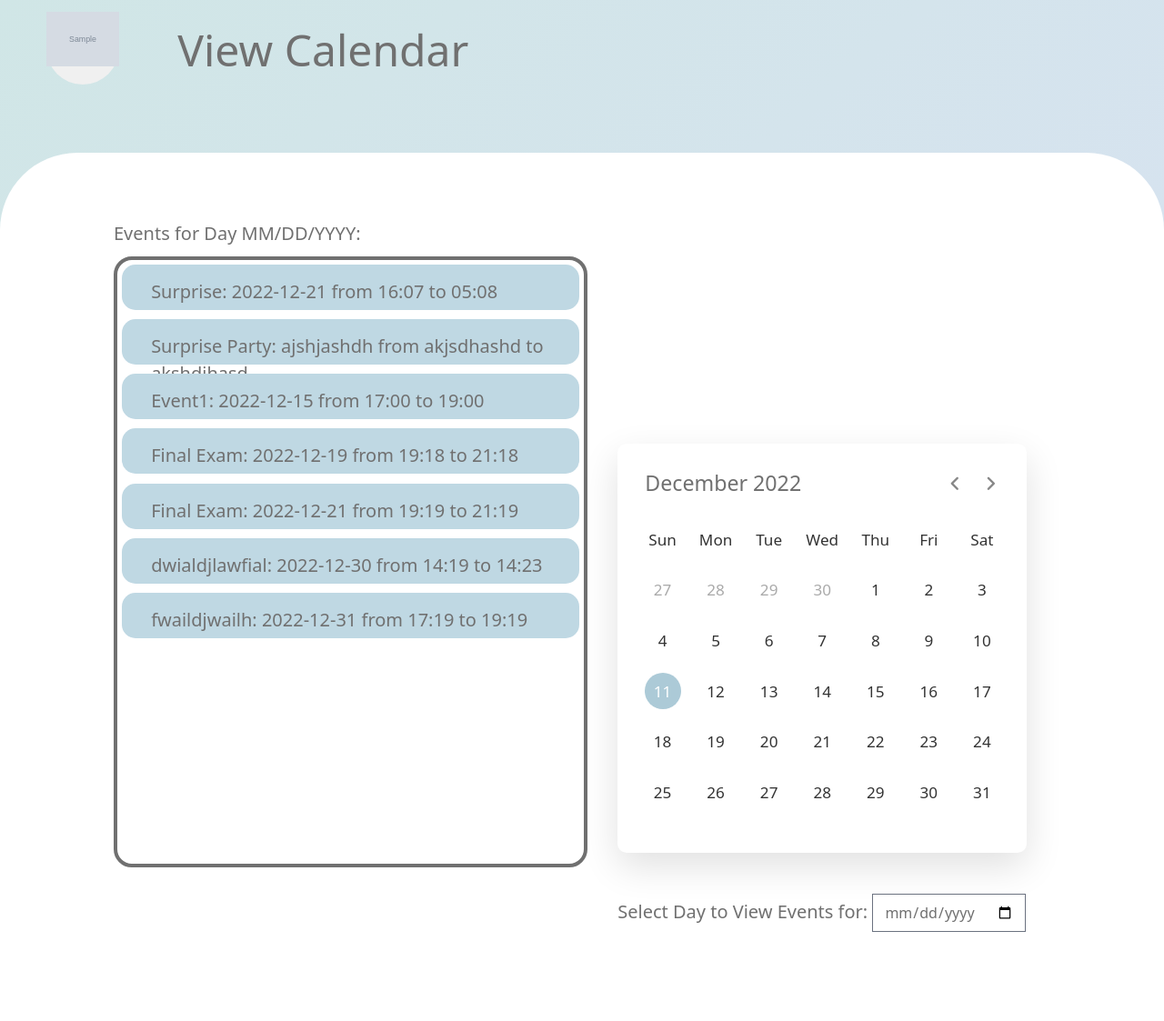
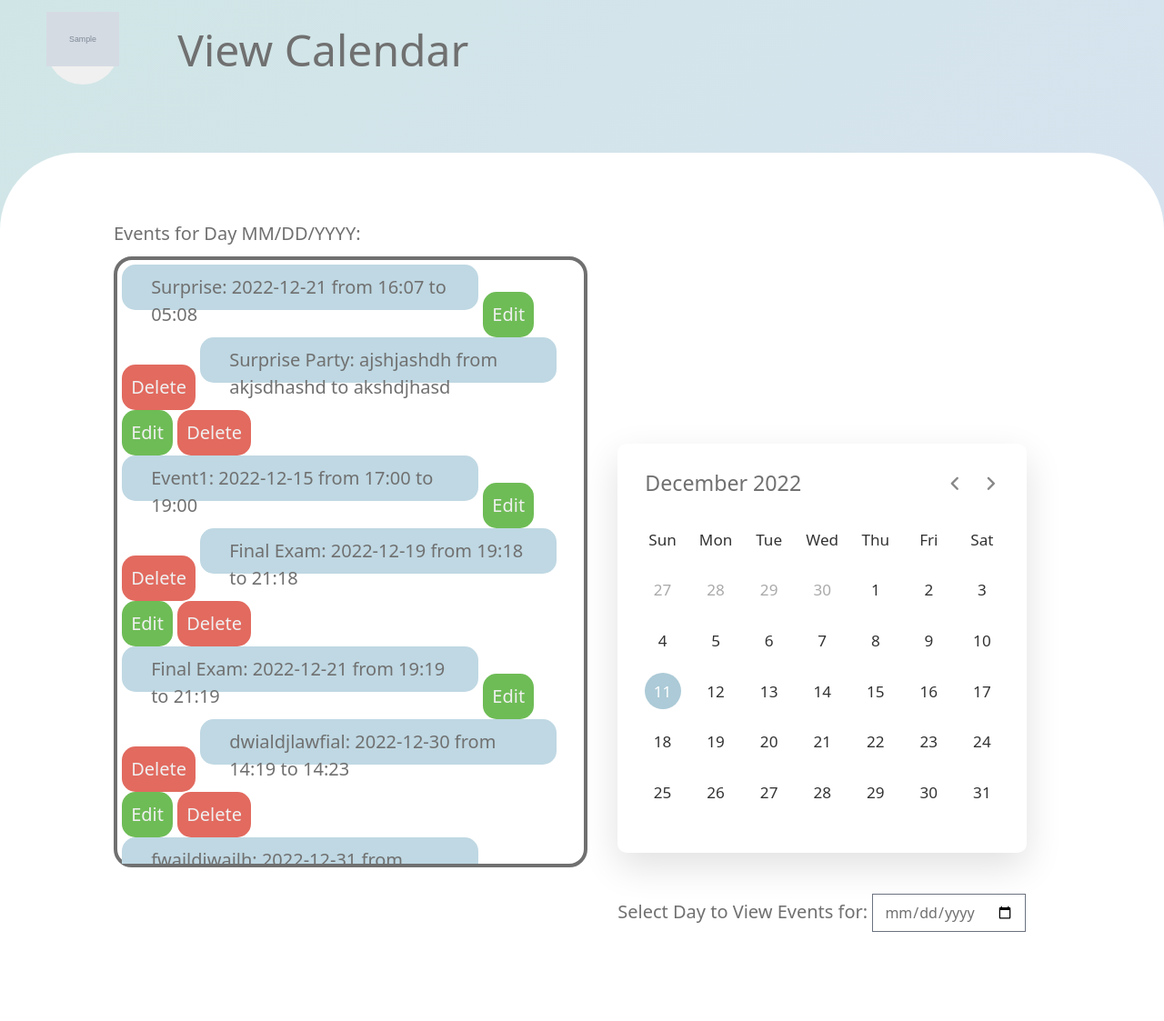
Before and after one commit to aakashjariwala/Homie-Time, a Django app: template 348-proj/hometime/hometime/templates/viewcal.html in a window 1280 px wide. Shown: the whole page at 91% size. Run offline with Django 4.2, Linux system fonts and the light colour scheme; data comes from the database, SQL or seed files in the repository; the template is opened without the code that fills it: values that come from a table or form of the project are taken from there, most other values are stand-ins (such as "Sample title", 1, 10 or a date in 2020); grey boxes marked "Sample" are stand-in pictures; style sheets or scripts are compiled from the project's sources; some libraries are stand-ins or nearby versions.

Commit message:
added edit/delete buttons to view
only UI, not function linked to the buttons just yet

```diff
--- a/348-proj/hometime/hometime/templates/profile.html
+++ b/348-proj/hometime/hometime/templates/profile.html
@@ -111,7 +111,7 @@
         }
 
 		.buttonEdit {
-            background-color: #85cbe8; /* Green */
+            background-color: #95f079; /* Green */
             border: none;
             padding: 10px 32px;
             text-align: center;
--- a/348-proj/hometime/hometime/templates/viewcal.html
+++ b/348-proj/hometime/hometime/templates/viewcal.html
@@ -90,8 +90,7 @@
 
         .event {
             display: flex;
-            justify-content: flex-start;
-            flex-direction: row-reverse;
+            flex-direction: row;
             padding: 1%;
             height: 100%;
             overflow-y: scroll;
@@ -100,12 +99,12 @@
         .button {
             background-color: #BFD8E3; /* Green */
             border: none;
-            padding: 15px 32px;
+            padding: 10px 32px;
             text-align: left;
             text-decoration: none;
             display: inline-block;
             font-size: 20;
-            width: 100%;
+            width: 78%;
             height: 50px;
             border-radius: 15px;
             justify-content: center;
@@ -236,6 +235,34 @@
             background: #f2f2f2;
         }
 
+        .editBtn {
+            background-color: #6ebc56; /* Green */
+            color: #F0F0F0;
+            border: none;
+            padding: 10px 10px;
+            text-align: left;
+            text-decoration: none;
+            display: inline-block;
+            font-size: 20;
+            height: 50px;
+            border-radius: 15px;
+            justify-content: center;
+        }
+
+        .deleteBtn {
+            background-color: #e26a5f; /* Red */
+            color: #F0F0F0;
+            border: none;
+            padding: 10px 10px;
+            text-align: left;
+            text-decoration: none;
+            display: inline-block;
+            font-size: 20;
+            height: 50px;
+            border-radius: 15px;
+            justify-content: center;
+        }
+
     </style>
 </head>
 <body id="grad1">
@@ -267,7 +294,10 @@
                             {% csrf_token %}
                             {% for event in events %}
                             <a href="{% url 'editEvent' event.event_id %}" class="button button1"> {{event.name}}: {{event.day}} from {{event.start_time}} to {{event.end_time}} </a>
+                            <button class="editBtn" >Edit</button>
+                            <button class="deleteBtn" >Delete</button>
                             {% endfor %}
+
                         </form>
                     </div>
 
```
